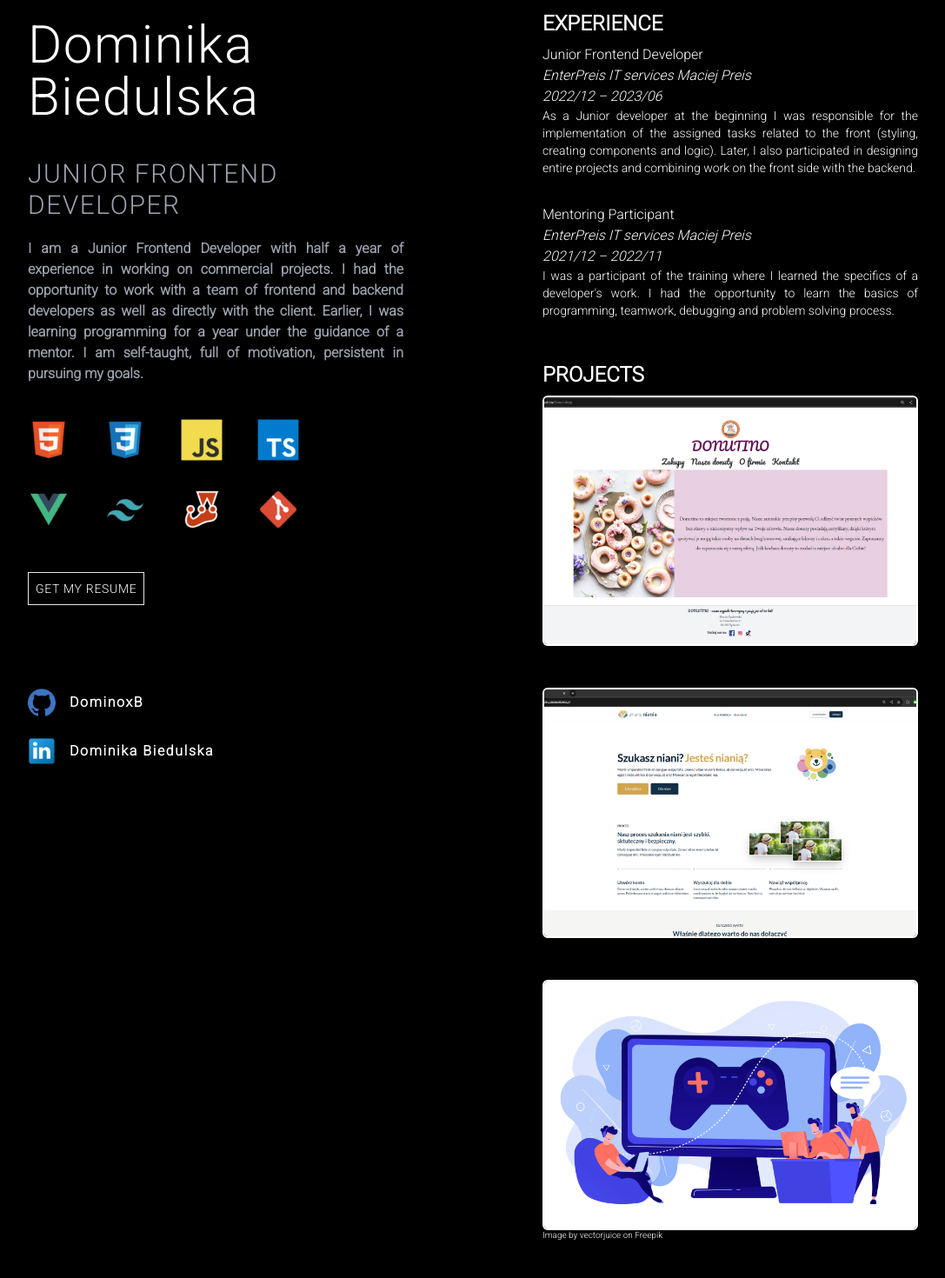
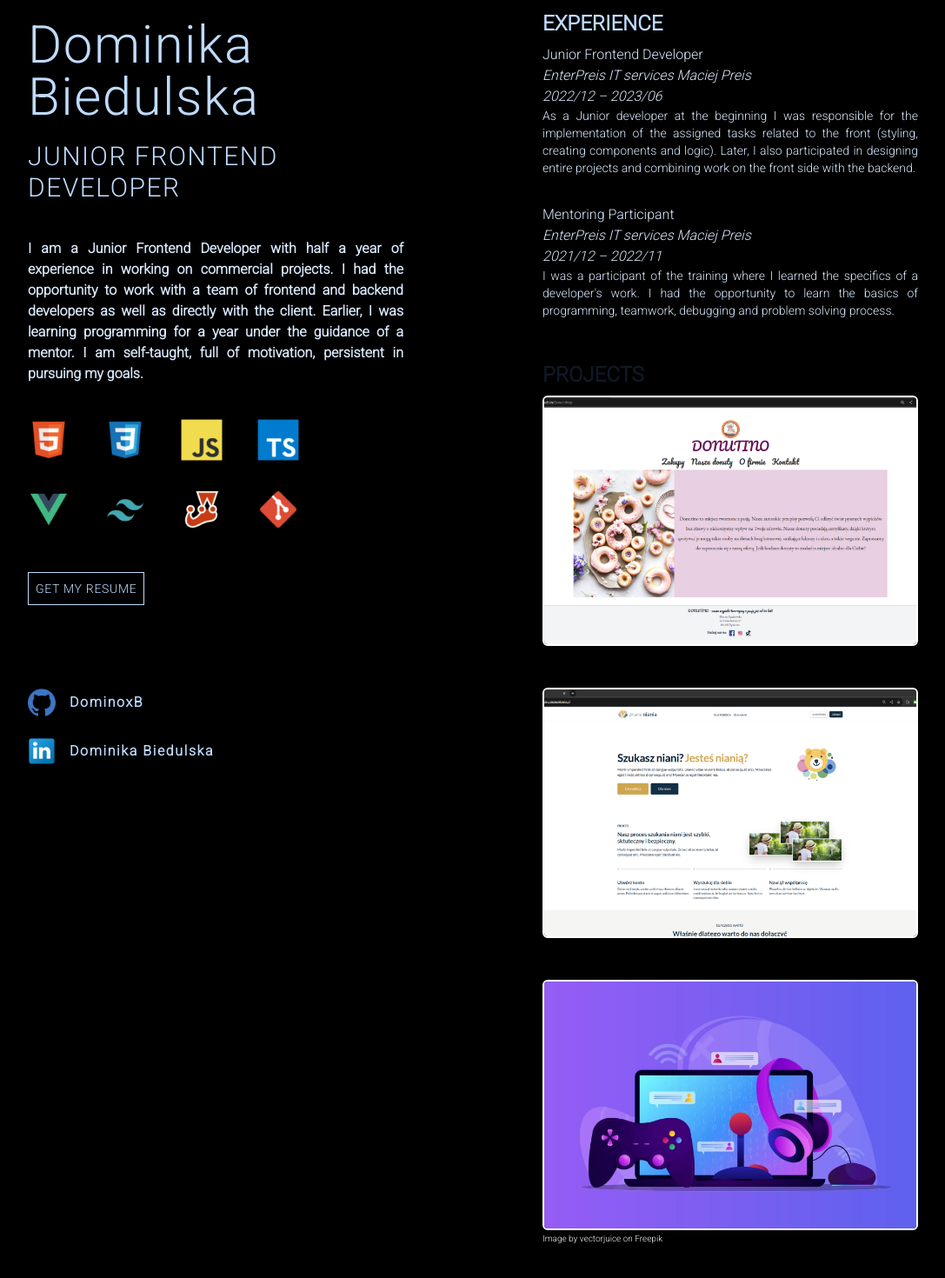
Before and after one commit to DominoxB/my-portfolio, a Vue app: page / in a window 1280 px wide. Shown: the part 122-1592 px from the top of the page at 87% size, without its empty margins (96-1183 px from the left). Built offline with nearby package versions, Linux system fonts and the light colour scheme.

Commit message:
fix: change text-color

```diff
--- a/src/components/AboutMe.vue
+++ b/src/components/AboutMe.vue
@@ -1,5 +1,5 @@
 <template>
-  <div class="font-semibold text-gray-400 mt-5 text-justify">
-    <span>{{ $t('aboutMe') }}</span>
+  <div class="font-semibold text-blue-100 mt-10 text-justify">
+    <span v-html="$t('aboutMe')"></span>
   </div>
 </template>
--- a/src/components/DownloadCv.vue
+++ b/src/components/DownloadCv.vue
@@ -1,7 +1,7 @@
 <template>
   <div class="mt-12">
     <a :href="`${publicPath}cv.pdf`" download="Dominika_Biedulska_CV">
-      <button class="border p-2 text-white tracking-wider hover:bg-slate-800 uppercase text-sm">{{ $t('btn') }}</button>
+      <button class="border border-blue-200 p-2 text-blue-200 tracking-wider hover:text-blue-300 hover:border-blue-300 uppercase text-sm">{{ $t('btn') }}</button>
     </a>
   </div>
 </template>
--- a/src/components/MyProjects.vue
+++ b/src/components/MyProjects.vue
@@ -1,5 +1,5 @@
 <template>
-  <div class="mt-12 mb-10 text-white">
+  <div class="mt-12 mb-10 text-gray-900">
     <span class="uppercase font-semibold text-2xl">{{ $t('projects') }}</span>
     <!-- DONUTINO -->
     <div class="relative group pb-2/3">
@@ -7,7 +7,7 @@
         class="absolute h-full w-full object-cover rounded-md border-2 border-white mt-2 opacity-40 transition duration-700 lg:opacity-100 lg:group-hover:opacity-30" />
       <a href="https://dominoxb.github.io/donutshop/" target="_blank">
         <div
-          class="p-2 w-full opacity-90 transition duration-700 absolute bottom-0 text-center bg-gray-400 bg-opacity-80 lg:opacity-0 lg:group-hover:opacity-100 lg:bg-opacity-50 xl:p-8">
+          class="p-2 w-full opacity-90 transition duration-700 absolute bottom-0 text-center bg-sky-100 bg-opacity-80 lg:opacity-0 lg:group-hover:opacity-100 lg:bg-opacity-50 xl:p-8">
           <span class="text-sm font-bold lg:text-base">{{ $t('shopName') }}</span>
           <p class="text-xs font-medium mt-1 lg:text-sm">{{ $t('shopDesc') }}
           </p>
@@ -19,7 +19,7 @@
       <img src="@/images/zn.png" alt="zn"
         class="absolute h-full w-full object-cover rounded-md border-2 border-white mt-2 opacity-40 transition duration-700 lg:opacity-100 lg:group-hover:opacity-30" />
       <div
-        class="p-2 w-full opacity-90 transition duration-700 absolute bottom-0 text-center bg-gray-400 bg-opacity-80 lg:opacity-0 lg:group-hover:opacity-100 lg:bg-opacity-50 xl:p-8">
+        class="p-2 w-full opacity-90 transition duration-700 absolute bottom-0 text-center bg-sky-100 bg-opacity-80 lg:opacity-0 lg:group-hover:opacity-100 lg:bg-opacity-50 xl:p-8">
         <span class="text-sm font-bold lg:text-base">{{ $t('nanny') }}</span>
         <p class="text-xs mt-1 lg:text-sm">{{ $t('nannyDesc') }}
         </p>
@@ -27,16 +27,18 @@
     </div>
     <!-- BUFFMAKER -->
     <div class="relative group mt-12 pb-2/3">
-      <img src="@/images/games.png" alt="games"
+      <img src="@/images/game.jpg" alt="games"
         class="absolute w-full h-full rounded-md border-2 border-white mt-2 opacity-40 transition duration-700 lg:opacity-100 lg:group-hover:opacity-30" />
       <div
-        class="p-2 w-full opacity-90 transition duration-700 absolute bottom-0 text-center bg-gray-400 bg-opacity-80 lg:opacity-0 lg:group-hover:opacity-100 lg:bg-opacity-50 xl:p-8">
+        class="p-2 w-full opacity-90 transition duration-700 absolute bottom-0 text-center bg-sky-100 bg-opacity-80 lg:opacity-0 lg:group-hover:opacity-100 lg:bg-opacity-50 xl:p-8">
         <span class="text-sm font-bold lg:text-base">{{ $t('gameProject') }}</span>
         <p class="text-xs mt-1 lg:text-sm">{{ $t('gameProjectDesc') }}
         </p>
       </div>
     </div>
-    <a href="https://pl.freepik.com/darmowe-wektory/gracze-uzywajacy-roznych-urzadzen-i-grajacy-na-telefonie-komorkowym-tablecie-laptopie-konsoli-ilustracja-kreskowka_12699087.htm#query=computer%20games&position=2&from_view=search&track=ais"
-      class="text-[10px]">{{ $t('freePik') }}</a>
+    <div class="mt-1">
+      <a href="https://pl.freepik.com/darmowe-wektory/gry-online-pojecia-ilustracja-z-komputerem_7961801.htm#query=computer%20games&position=20&from_view=search&track=country_rows_v1"
+      class="text-[10px] text-gray-100">{{ $t('freePik') }}</a>
+    </div>
   </div>
 </template>
--- a/src/components/MySocials.vue
+++ b/src/components/MySocials.vue
@@ -1,5 +1,5 @@
 <template>
-  <div class="hidden pt-24 text-white font-semibold tracking-widest lg:block">
+  <div class="hidden pt-24 text-blue-200 font-semibold tracking-widest lg:block">
     <div class="flex items-center gap-4">
       <img src="@/icons/github.png" alt="github" class="w-8 h-8" />
       <a href="https://github.com/DominoxB" target="_blank">
--- a/src/components/NameAndProfession.vue
+++ b/src/components/NameAndProfession.vue
@@ -1,6 +1,6 @@
 <template>
-  <div>
-    <h1 class="font-medium text-white text-5xl pt-16 pb-5 lg:pb-10 tracking-wide lg:text-6xl">{{ $t('name') }}</h1>
-    <h2 class="text-gray-400 text-2xl tracking-wider uppercase lg:text-3xl">{{ $t('job') }}</h2>
+  <div class="text-blue-200">
+    <h1 class="font-medium text-5xl pt-16 pb-5 tracking-wide lg:text-6xl">{{ $t('name') }}</h1>
+    <h2 class="text-2xl tracking-wider uppercase lg:text-3xl">{{ $t('job') }}</h2>
   </div>
 </template>
--- a/src/components/ProfessionalExperience.vue
+++ b/src/components/ProfessionalExperience.vue
@@ -1,6 +1,6 @@
 <template>
-  <div class="text-white text-justify lg:pt-20">
-    <span class="uppercase font-semibold text-2xl">{{ $t('experience') }}</span>
+  <div class="text-blue-100 text-justify lg:pt-20">
+    <span class="text-blue-200 uppercase font-semibold text-2xl">{{ $t('experience') }}</span>
     <h3 class="mt-2 font-medium">{{ $t('job') }}</h3>
     <p class="italic">{{ $t('enterPreis') }}</p>
     <p class="italic">{{ $t('jobDate') }}</p>
```
Also changed, not shown: src/images/game.jpg (added).
